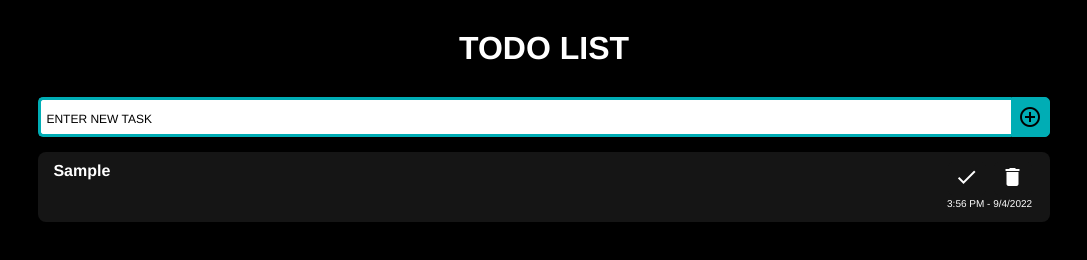
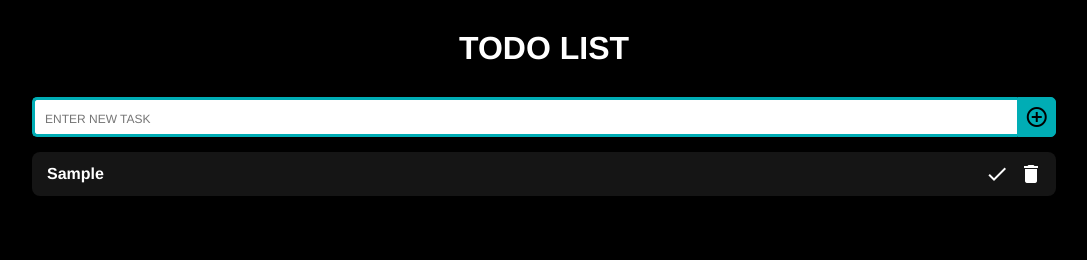
Before and after one commit to RedDotz20/Todo-App, a website with bundled scripts: page src/index.html in a window 1280 px wide. Both pictures are taken after typing "Sample" into the empty fields and a click on the button "add_circle_outline". Shown: the whole page, without its empty margins (96-1183 px from the left). Built offline with nearby package versions, Linux system fonts and the light colour scheme.

Commit message:
main task function refactored
UI design configured

```diff
--- a/src/components/taskFunction.js
+++ b/src/components/taskFunction.js
@@ -15,50 +15,44 @@ export function enterKeyFunction(e) {
 export function createTaskFunction() {
 	//* Creating Task Container | Getting Input Value
 	let newTask = document.createElement("div");
+	newTask.classList.add("task");
+	let taskValContainer = document.createElement("ul");
 	let taskValue = document.createElement("li");
-	newTask.classList.add("task");
-	taskValue.classList.add("content");
 	taskValue.innerText = `${inputTask.value}`;
-	newTask.appendChild(taskValue);
-
-	//* Creating Task Button Container
-	let newTaskBtn = document.createElement("div");
-	newTaskBtn.classList.add("taskbtn-Container");
+	taskValContainer.appendChild(taskValue);
+	newTask.appendChild(taskValContainer);
 
 	//* Creating and Appending Check Button to Task
-	let checkButton = document.createElement("button");
-	checkButton.classList.add("check-btn");
-	checkButton.innerHTML = '<i class="material-icons">check</i>';
-	newTaskBtn.appendChild(checkButton);
+	let checkButton = document.createElement("i");
+	checkButton.classList.add("material-icons", "check-btn");
+	checkButton.innerText = "check";
+	newTask.appendChild(checkButton);
 
 	//* Creating and Appending Delete Button to Task
-	let deleteButton = document.createElement("button");
-	deleteButton.classList.add("delete-btn");
-	deleteButton.innerHTML = '<i class="material-icons">delete</i>';
-	newTaskBtn.appendChild(deleteButton);
+	let deleteButton = document.createElement("i");
+	deleteButton.classList.add("material-icons", "delete-btn");
+	deleteButton.innerText = "delete";
+	newTask.appendChild(deleteButton);
 
 	//* Appending Date and Time Variables to Task
-	let dateContainer = document.createElement("div");
-	let dateTime = document.createElement("span");
-	dateContainer.classList.add("dateAndTime");
-	dateTime.textContent = `${currentTime} - ${currentDate}`;
-	dateContainer.appendChild(dateTime);
-	newTaskBtn.appendChild(dateContainer);
-
-	//* Appending Task Button Container to Task
-	newTask.appendChild(newTaskBtn);
+	// let dateContainer = document.createElement("div");
+	// let dateTime = document.createElement("span");
+	// dateContainer.classList.add("dateAndTime");
+	// dateTime.textContent = `${currentTime} - ${currentDate}`;
+	// dateContainer.appendChild(dateTime);
+	// newTaskBtn.appendChild(dateContainer);
 
 	//! Check Button Event
-	checkButton.addEventListener("click", () => {
-		let doneTask = checkButton.parentElement.previousElementSibling;
-		doneTask.style.textDecoration = "line-through";
-		doneTask.style.color = "rgb(0, 255, 0)";
+	checkButton.addEventListener("click", (e) => {
+		let checkTarget = e.target.previousElementSibling.firstChild;
+		checkTarget.style.textDecoration = "line-through";
+		checkTarget.style.color = "rgb(0, 255, 0)";
 	});
 
 	//! Remove Button Event
 	deleteButton.addEventListener("click", (e) => {
 		let target = e.target;
-		target.parentElement.parentElement.parentElement.remove();
+		target.parentElement.remove();
 	});
 
 	//* Task Input Validation (empty field)
@@ -69,6 +63,7 @@ export function createTaskFunction() {
 		});
 	} else {
 		inputTask.value = "";
+		console.log("new task added");
 		return taskContainer.prepend(newTask);
 	}
 }
--- a/src/index.html
+++ b/src/index.html
@@ -9,8 +9,11 @@
 	<title>To-do List</title>
 	<link rel="shortcut icon" href="#">
 	<link href="https://fonts.googleapis.com/icon?family=Material+Icons" rel="stylesheet">
+
 	<link rel="stylesheet" href="./style.css">
 	<link rel="stylesheet" href="/src/styles/alertBox.css">
+	<link rel="stylesheet" href="/src/styles/taskContainer.css">
+
 	<script defer type="module" src="./script.js"></script>
 	<!-- <script defer src="./js/themes.js"></script> -->
 </head>
@@ -28,11 +31,10 @@
 
 	<h1 class="header">
 		<span>TODO LIST</span>
-		<!-- <button id="theme-btn">THEME</button> -->
 	</h1>
 	<div class="container">
 		<div id="add-task-container">
-			<input id="input-task" autofocus type="text" placeholder="ENTER NEW TASK" />
+			<input id="input-task" type="text" placeholder="ENTER NEW TASK" autofocus />
 			<button type="button" id="add-task">
 				<span class="material-icons" style="color:black">
 					add_circle_outline
--- a/src/style.css
+++ b/src/style.css
@@ -9,6 +9,8 @@
 	box-sizing: border-box;
 	font-family: helvetica, sans-serif;
 	color: var(--text-color);
+	margin: 0;
+	padding: 0;
 }
 
 html {
@@ -51,13 +53,15 @@ html {
 	border: 3px solid var(--accent);
 	border-radius: 5px 0 0 5px;
 	border-right: none;
-	padding: 5px;
+	padding: 5px 5px 5px 10px;
 	outline: none;
 	color: #000000;
 }
 
 #input-task::placeholder {
 	font-weight: 100;
+	font-size: 12px;
+	font-weight: 500;
 }
 
 #add-task {
@@ -79,92 +83,11 @@ html {
 	height: 20px;
 }
 
-input::placeholder {
-	color: black;
-	font-size: 12px;
-	font-weight: 500;
-}
-
-#tasks-container {
-	flex-flow: column wrap;
-	min-width: 320px;
-	width: 80%;
-}
-
-.task {
-	position: relative;
-	display: flex;
-	justify-content: space-between;
-	border-radius: 8px;
-	background-color: #151515;
-	height: auto;
-	margin-bottom: 5px;
-	padding: 10px 10px 10px 15px;
-	animation-name: animateTask;
-	animation-duration: 0.3s;
-}
-
-.task:hover {
-	background-color: #141414;
-	transition: 400ms;
-}
-
-@keyframes animateTask {
-	from {
-		left: -50px;
-		opacity: 0;
-	}
-
-	to {
-		left: 0;
-		opacity: 1;
-	}
-}
-
-.task .content {
-	flex: 2;
-	height: auto;
-	margin-right: 10px;
-	font-size: 16px;
-	font-weight: 600;
-	list-style: none;
-	word-break: break-all;
-	word-wrap: break-word;
-	white-space: pre-wrap;
-}
-
-.taskbtn-Container {
-	display: flex;
-	justify-content: space-evenly;
-	flex-wrap: wrap;
-	margin: auto 0;
-	min-width: 100px;
-}
-
-.check-btn,
-.delete-btn {
-	background-color: var(--primary);
-	border: 1px solid var(--primary);
-	border-radius: 4px;
-	height: 33px;
-	cursor: pointer;
-}
-
-.check-btn:hover {
-	border: 1px solid rgb(0, 255, 0);
-	transition: 200ms;
-}
-
-.delete-btn:hover {
-	border: 1px solid rgb(255, 0, 0);
-	transition: 200ms;
-}
-
-.dateAndTime {
+/* .dateAndTime {
 	font-size: 10px;
 	text-align: center;
 	margin: 3px 0;
 	flex-basis: 100%;
 	width: 0;
 	height: auto;
-}
+} */
--- /dev/null
+++ b/src/styles/taskContainer.css
@@ -0,0 +1,70 @@
+#tasks-container {
+	flex-flow: column wrap;
+	min-width: 320px;
+	width: 80%;
+}
+
+.task {
+	position: relative;
+	display: flex;
+	justify-content: space-between;
+	border-radius: 8px;
+	background-color: #151515;
+	height: auto;
+	margin-bottom: 5px;
+	padding: 10px 8px 10px 15px;
+	animation-name: animateTask;
+	animation-duration: 0.3s;
+}
+
+.task:hover {
+	background-color: #313131;
+	transition: 200ms;
+}
+
+@keyframes animateTask {
+	from {
+		left: -50px;
+		opacity: 0;
+	}
+
+	to {
+		left: 0;
+		opacity: 1;
+	}
+}
+
+.task ul {
+	display: flex;
+	flex-direction: row;
+	align-items: center;
+	margin-right: auto;
+}
+
+.task ul li {
+	height: auto;
+	margin-right: 10px;
+	font-size: 16px;
+	font-weight: 600;
+	list-style: none;
+	word-break: break-all;
+	word-wrap: break-word;
+	white-space: pre-wrap;
+}
+
+.check-btn,
+.delete-btn {
+	border-radius: 5px;
+	padding: 0 5px;
+	cursor: pointer;
+}
+
+.check-btn:hover {
+	color: rgb(0, 255, 0);
+	transition: 400ms;
+}
+
+.delete-btn:hover {
+	color: rgb(255, 0, 0);
+	transition: 200ms;
+}
```
